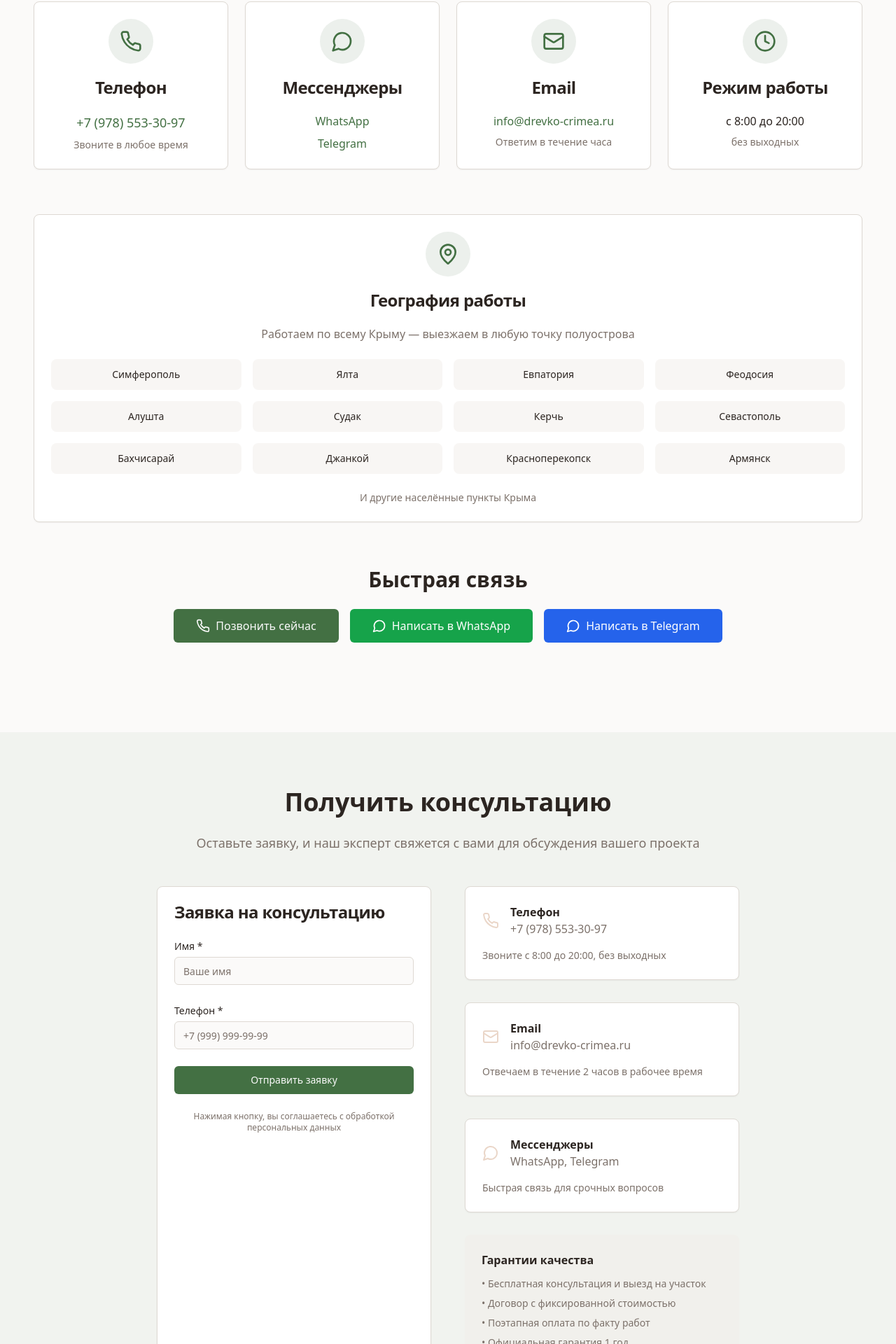
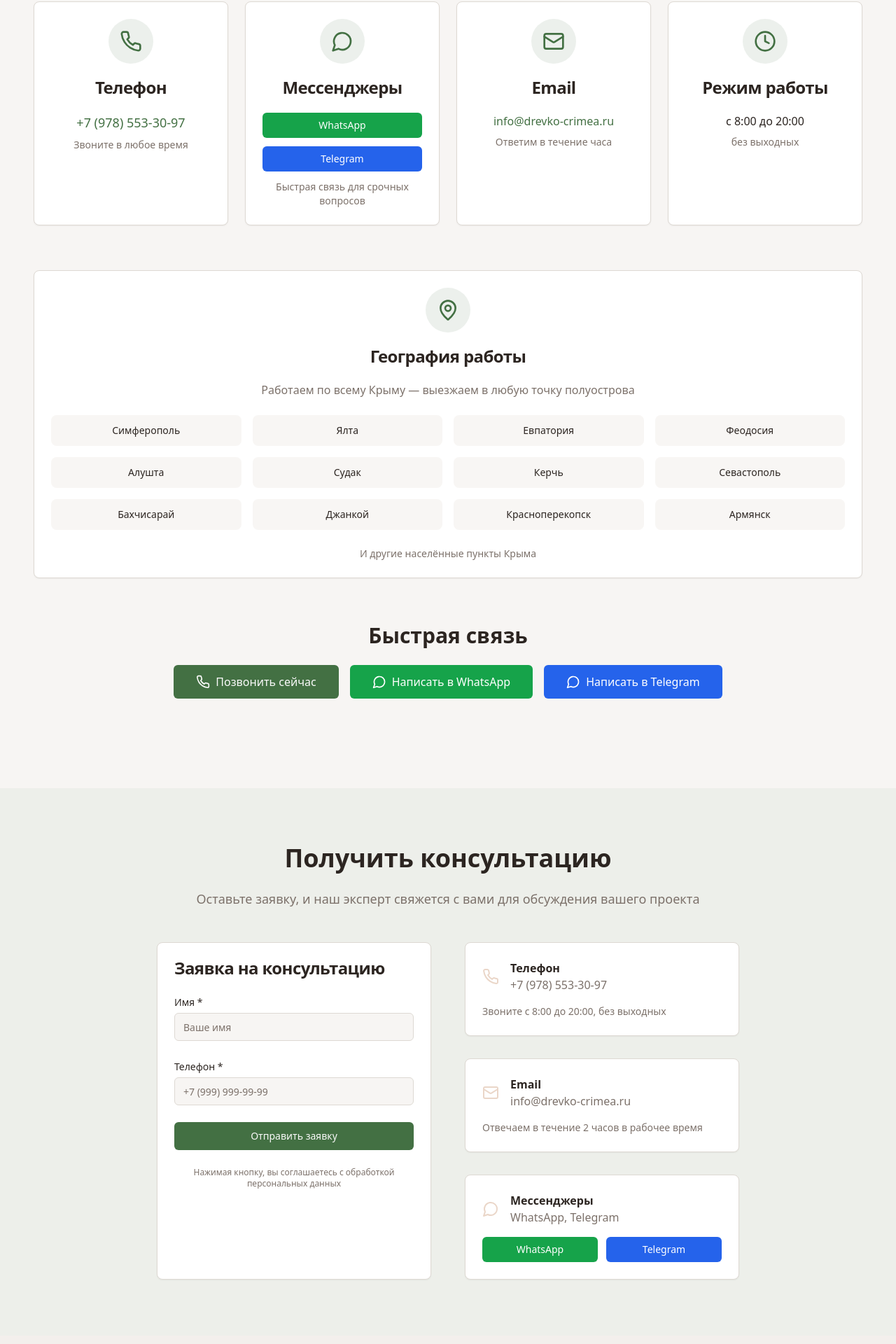
Before and after one commit to PetrKh/drevko-build-solutions, a React (Vite) app: page /contact in a window 1280 px wide. Shown: the part 547-2467 px from the top of the page at 70% size. Built offline with nearby package versions, Linux system fonts and the light colour scheme.

Commit message:
Update site appearance and functionality

```diff
--- a/src/components/LeadForm.tsx
+++ b/src/components/LeadForm.tsx
@@ -194,23 +194,26 @@ const LeadForm = () => {
                     <p className="text-muted-foreground">WhatsApp, Telegram</p>
                   </div>
                 </div>
-                <p className="text-sm text-muted-foreground">
-                  Быстрая связь для срочных вопросов
-                </p>
+                <div className="flex gap-3 mt-4">
+                  <a
+                    href="https://wa.me/79785533097"
+                    target="_blank"
+                    rel="noopener noreferrer"
+                    className="flex-1 bg-green-600 hover:bg-green-700 text-white px-4 py-2 rounded-md text-sm font-medium transition-colors text-center"
+                  >
+                    WhatsApp
+                  </a>
+                  <a
+                    href="https://t.me/+79785533097"
+                    target="_blank"
+                    rel="noopener noreferrer"
+                    className="flex-1 bg-blue-600 hover:bg-blue-700 text-white px-4 py-2 rounded-md text-sm font-medium transition-colors text-center"
+                  >
+                    Telegram
+                  </a>
+                </div>
               </CardContent>
             </Card>
-
-            <div className="bg-accent/10 rounded-lg p-6">
-              <h3 className="font-semibold text-foreground mb-3">
-                Гарантии качества
-              </h3>
-              <ul className="space-y-2 text-sm text-muted-foreground">
-                <li>• Бесплатная консультация и выезд на участок</li>
-                <li>• Договор с фиксированной стоимостью</li>
-                <li>• Поэтапная оплата по факту работ</li>
-                <li>• Официальная гарантия 1 год</li>
-              </ul>
-            </div>
           </div>
         </div>
       </div>
--- a/src/components/PhotoGallery.tsx
+++ b/src/components/PhotoGallery.tsx
@@ -25,10 +25,6 @@ const PhotoGallery = () => {
     <div className="space-y-6">
       <div className="flex justify-between items-center">
         <h2 className="text-2xl font-bold">Фото объектов</h2>
-        <Button onClick={handleAddPhoto} className="flex items-center gap-2">
-          <Plus className="w-4 h-4" />
-          Добавить фото
-        </Button>
       </div>
 
       <div className="grid grid-cols-1 md:grid-cols-2 lg:grid-cols-3 gap-4">
@@ -44,16 +40,6 @@ const PhotoGallery = () => {
           </Card>
         ))}
 
-        {/* Карточка для добавления нового фото */}
-        <Card
-          className="group hover:shadow-lg transition-all duration-300 cursor-pointer border-2 border-dashed border-muted-foreground/30 hover:border-primary"
-          onClick={handleAddPhoto}
-        >
-          <CardContent className="h-48 flex flex-col items-center justify-center text-muted-foreground group-hover:text-primary transition-colors">
-            <Upload className="w-8 h-8 mb-2" />
-            <span className="text-sm">Добавить фото</span>
-          </CardContent>
-        </Card>
       </div>
     </div>
   );
--- a/src/index.css
+++ b/src/index.css
@@ -9,7 +9,7 @@ All colors MUST be HSL.
 @layer base {
   :root {
     /* Натуральная дерево/природа цветовая схема */
-    --background: 45 20% 98%;
+    --background: 37 20% 96%; /* Кремово-бежевый фон */
     --foreground: 25 15% 15%;
 
     --card: 0 0% 100%;
--- a/src/pages/Contact.tsx
+++ b/src/pages/Contact.tsx
@@ -57,24 +57,27 @@ const Contact = () => {
                   <CardTitle>Мессенджеры</CardTitle>
                 </CardHeader>
                 <CardContent>
-                  <div className="space-y-2">
+                  <div className="space-y-3">
                     <a
                       href="https://wa.me/79785533097"
-                      className="block text-primary hover:underline"
                       target="_blank"
                       rel="noopener noreferrer"
+                      className="block bg-green-600 hover:bg-green-700 text-white px-4 py-2 rounded-md text-sm font-medium transition-colors text-center"
                     >
                       WhatsApp
                     </a>
                     <a
                       href="https://t.me/+79785533097"
-                      className="block text-primary hover:underline"
                       target="_blank"
                       rel="noopener noreferrer"
+                      className="block bg-blue-600 hover:bg-blue-700 text-white px-4 py-2 rounded-md text-sm font-medium transition-colors text-center"
                     >
                       Telegram
                     </a>
                   </div>
+                  <p className="text-sm text-muted-foreground mt-3 text-center">
+                    Быстрая связь для срочных вопросов
+                  </p>
                 </CardContent>
               </Card>
 
--- a/src/pages/Services.tsx
+++ b/src/pages/Services.tsx
@@ -151,24 +151,6 @@ const Services = () => {
           </div>
         </section>
 
-        {/* CTA Section */}
-        <section className="py-16 px-4">
-          <div className="container mx-auto text-center">
-            <h2 className="text-3xl font-bold mb-6">Готовы начать строительство?</h2>
-            <p className="text-xl text-muted-foreground mb-8">
-              Оставьте заявку и получите точный расчёт стоимости за 24 часа
-            </p>
-            <div className="flex flex-col sm:flex-row gap-4 justify-center items-center">
-              <ConsultationForm
-                isOpen={isConsultationOpen}
-                onToggle={() => setIsConsultationOpen(!isConsultationOpen)}
-              />
-              <Button size="lg" variant="outline" asChild>
-                <a href="tel:+79785533097">Позвонить сейчас</a>
-              </Button>
-            </div>
-          </div>
-        </section>
       </div>
     </>
   );
```
